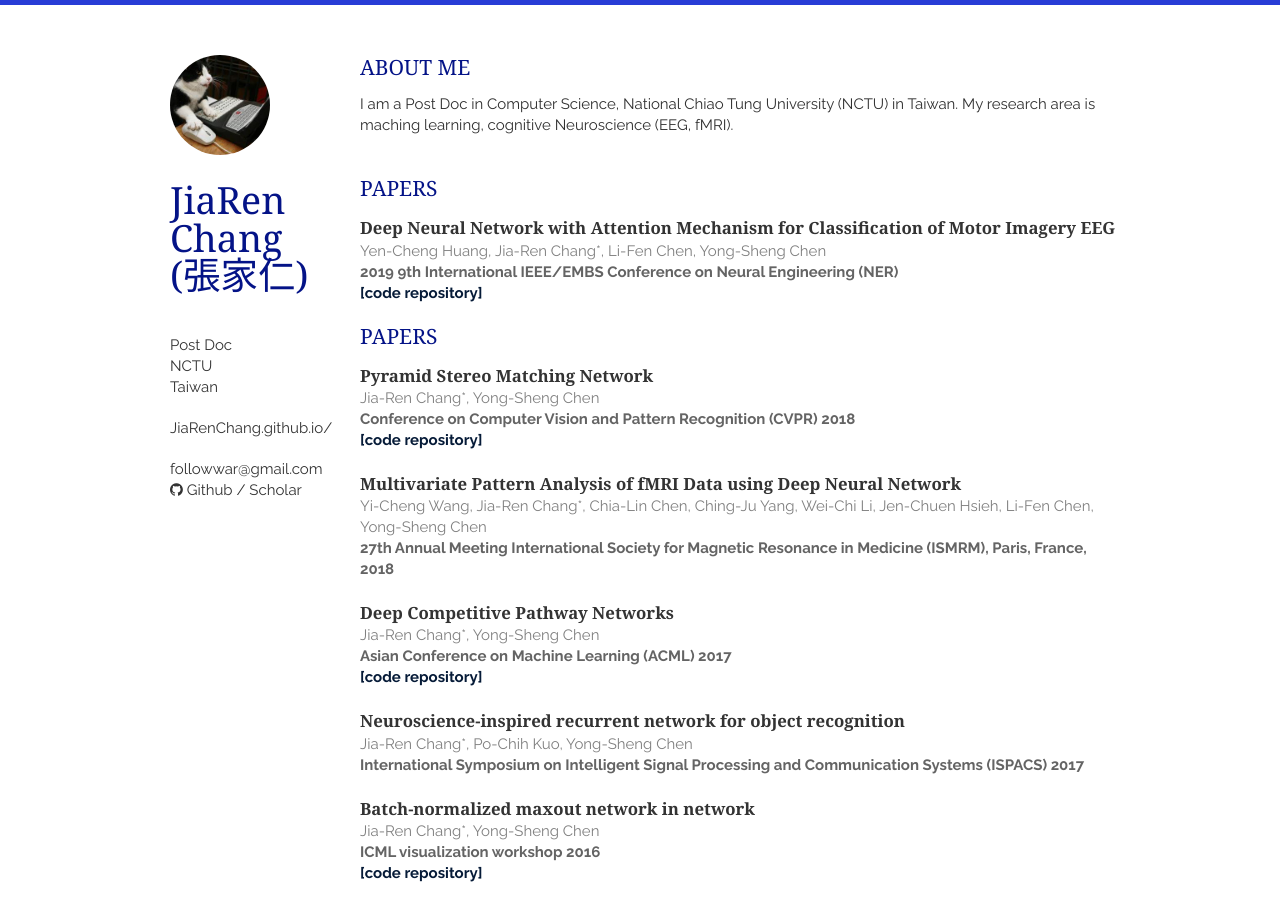
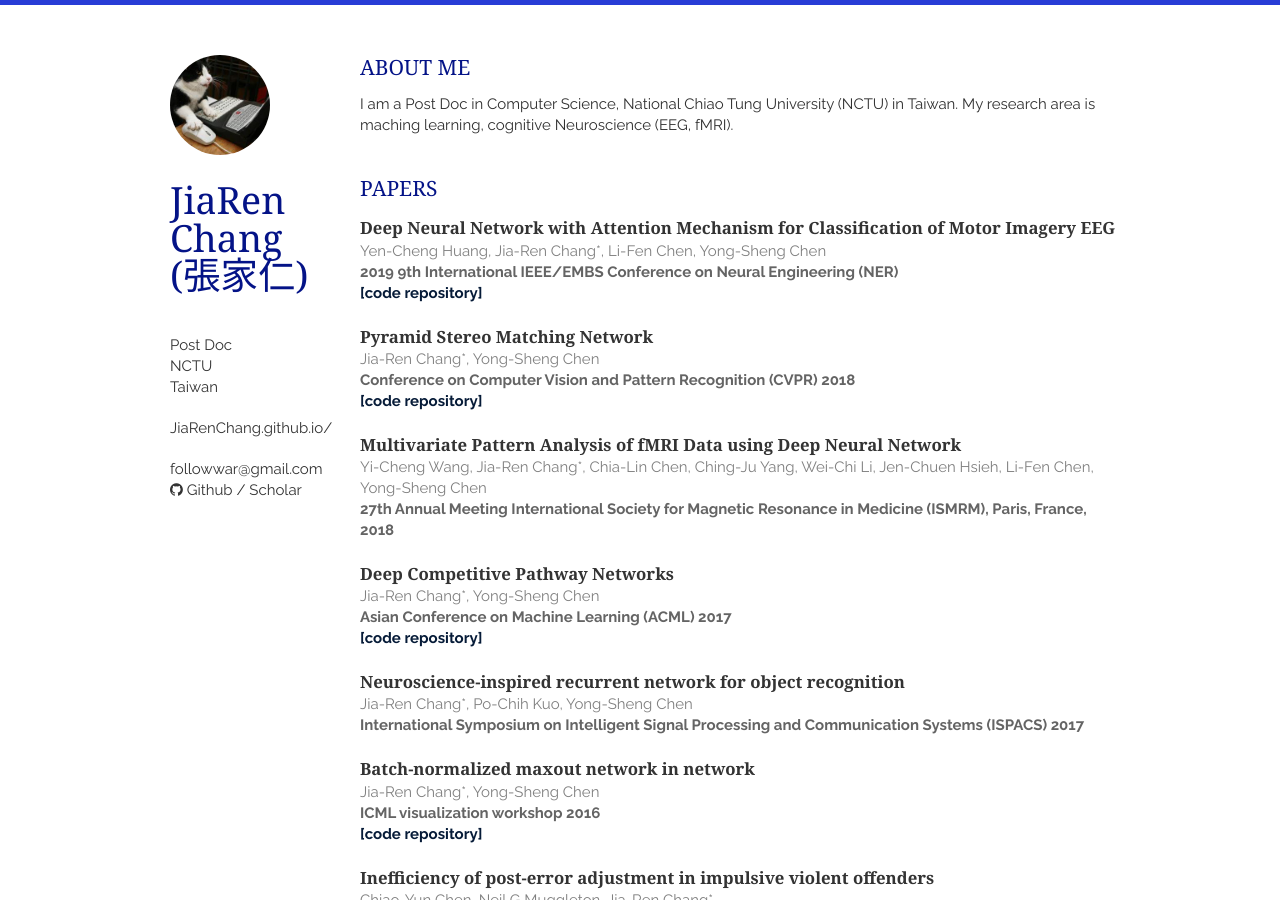
Before and after one commit to JiaRenChang/JiaRenChang.github.io, a Jekyll site: the page built from index.html, in a window 1280 px wide and 900 px high. Built offline with Jekyll 4.4.1, drawn with Linux system fonts in a browser that asks for light colours; nearby versions of some CDN libraries; the list of posts is cut into pages by our own code; a style sheet for code colours, icons or effects is not loaded.

Commit message:
Update papers.html

```diff
--- a/_includes/papers.html
+++ b/_includes/papers.html
@@ -13,7 +13,6 @@
         </a></p>
     </article>
 
-    <h1>Papers</h1>
     <article>
         <header>
             <h1><a href="https://arxiv.org/pdf/1803.08669.pdf">Pyramid Stereo Matching Network</a></h1>
```
